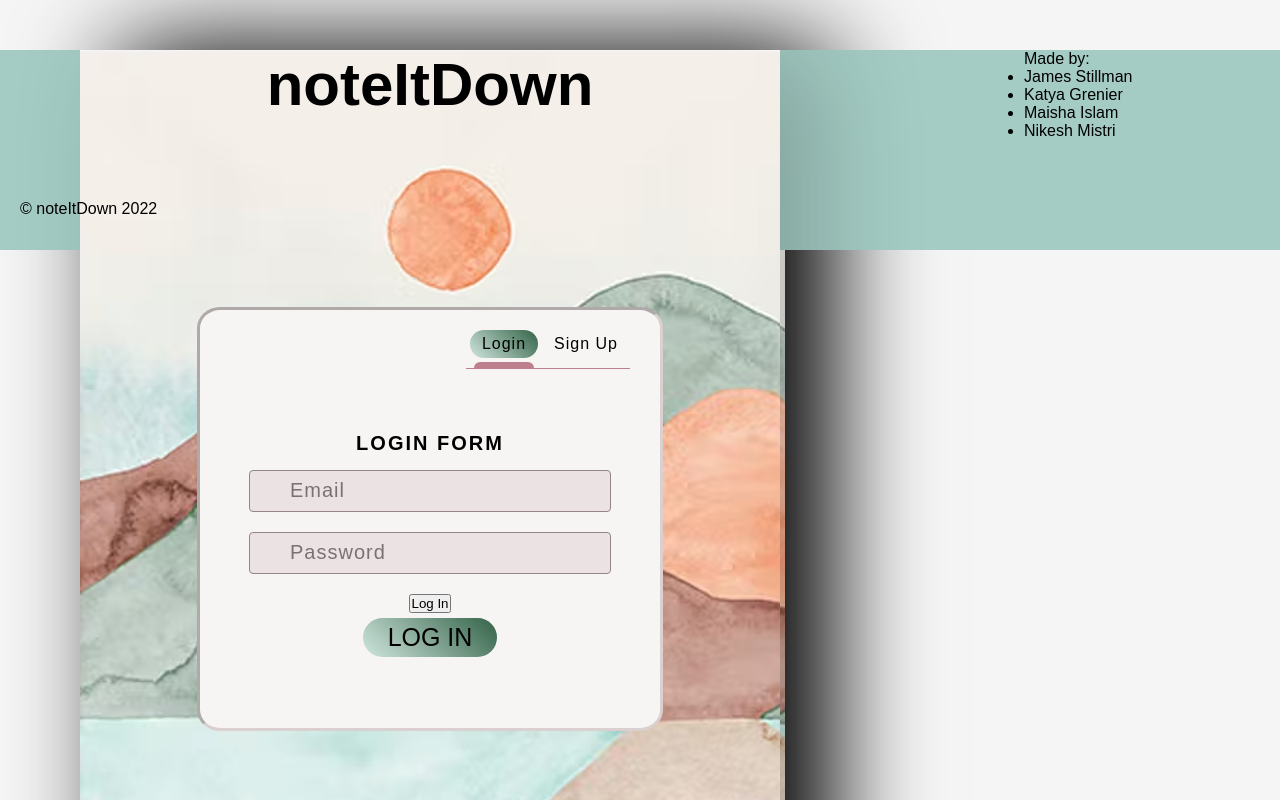
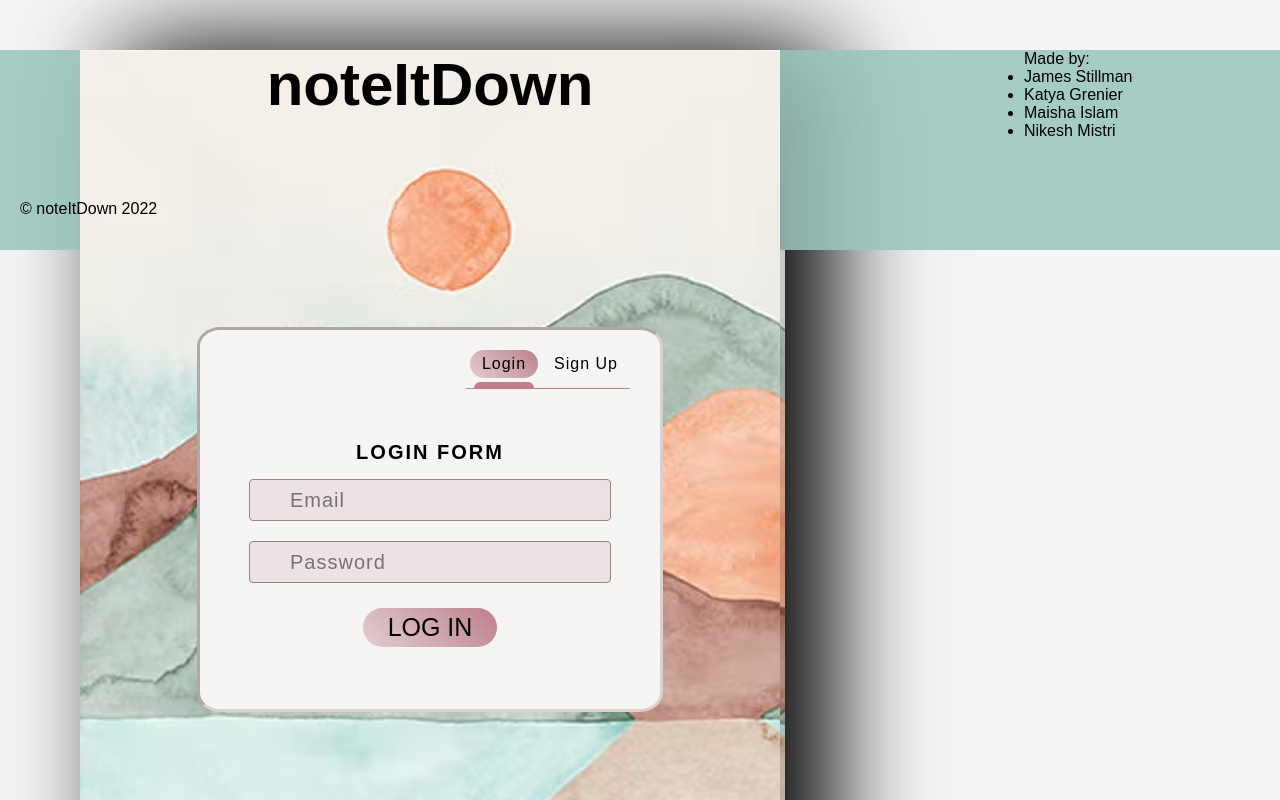
Before and after one commit to maisha-i/Capstone-fullstack-app, a React (Create React App) app in the folder frontend/note-it-down/: page / in a window 1280 px wide. Shown: the top 800 px of the page. Built offline with nearby package versions, Linux system fonts and the light colour scheme; a web font is replaced by a local one.

Commit message:
login/signup buttons working

```diff
--- a/frontend/note-it-down/src/Login/AddNewUser.js
+++ b/frontend/note-it-down/src/Login/AddNewUser.js
@@ -42,7 +42,7 @@ const AddNewUser = ({addNewUserToState}) => {
                     </div>
 
                     <div>
-                    <input type="submit" value="Sign Up" />
+                    <input type="submit" value="Sign Up" id="btn-signup"/>
                     </div>
                 </form>
                 </div>
--- a/frontend/note-it-down/src/Login/Login.css
+++ b/frontend/note-it-down/src/Login/Login.css
@@ -62,7 +62,7 @@
 
 .login{
     padding: 5px 12px;
-    background: linear-gradient(45deg,#d0e6de, #336247);
+    background: linear-gradient(45deg,#d8bac0ab, #a14758ab);
     margin-bottom: 10px;
     border-radius: 50px;
     text-align: right;
@@ -155,9 +155,20 @@ input::placeholder{
 } */
 
 /* btn not defined in each component- each component have their own button*/
-#btn{
+#btn-signup{
     padding: 5px 25px;
     background: linear-gradient(45deg,#d0e6de, #336247);
+    border-radius: 50px;
+    font-size: 25px;
+    text-transform: uppercase;
+    border: none;
+    margin-top: 5px;
+    cursor: pointer;
+}
+
+#btn-login{
+    padding: 5px 25px;
+    background: linear-gradient(45deg,#d8bac0ab, #a14758ab);
     border-radius: 50px;
     font-size: 25px;
     text-transform: uppercase;
--- a/frontend/note-it-down/src/Login/Login.js
+++ b/frontend/note-it-down/src/Login/Login.js
@@ -50,14 +50,14 @@ const switchs = document.querySelectorAll(".switch");
 const tab2 = (form, login, signup, switchs) => {
     form.current.style.marginLeft = "-100%";
     login.current.style.background = "none";
-    signup.current.style.background = " linear-gradient(45deg,#d0e6de, #336247);";
+    signup.current.style.background = "linear-gradient(45deg,#d0e6de, #336247)";
     switchs.current.classList.add("active");
 }
 
 const tab1 = (form, login, signup, switchs) => {
     form.current.style.marginLeft = "0";
-    login.current.style.background = "none";
-    signup.current.style.background = " linear-gradient(45deg,#d0e6de, #336247);";
+    signup.current.style.background = "none";
+    login.current.style.background = "linear-gradient(45deg,#d8bac0ab, #a14758ab)";
     switchs.current.classList.remove("active");
 
 }
@@ -78,7 +78,6 @@ const tab1 = (form, login, signup, switchs) => {
                                 <div className="element">
                                     <UserLogin/>
                                 </div>
-                                <button id="btn">Log In</button>
                             </div>
 
                             <div id="page">
@@ -86,7 +85,6 @@ const tab1 = (form, login, signup, switchs) => {
                                 <div className="element">
                                     <AddNewUser addNewUserToState={addNewUserToState}/>
                                 </div>
-                                <button id="btn">Sign Up</button>
                             </div>
                         </div>
 
--- a/frontend/note-it-down/src/Login/UserLogin.js
+++ b/frontend/note-it-down/src/Login/UserLogin.js
@@ -53,7 +53,7 @@ const UserLogin = () => {
                     </div>
 
                     <div className="btn">
-                        <button className="submit-button" id="submit" type="button">Log In</button>
+                        <button id="btn-login" type="submit">Log In</button>
                     </div>
                 </div>
             </div>
```
